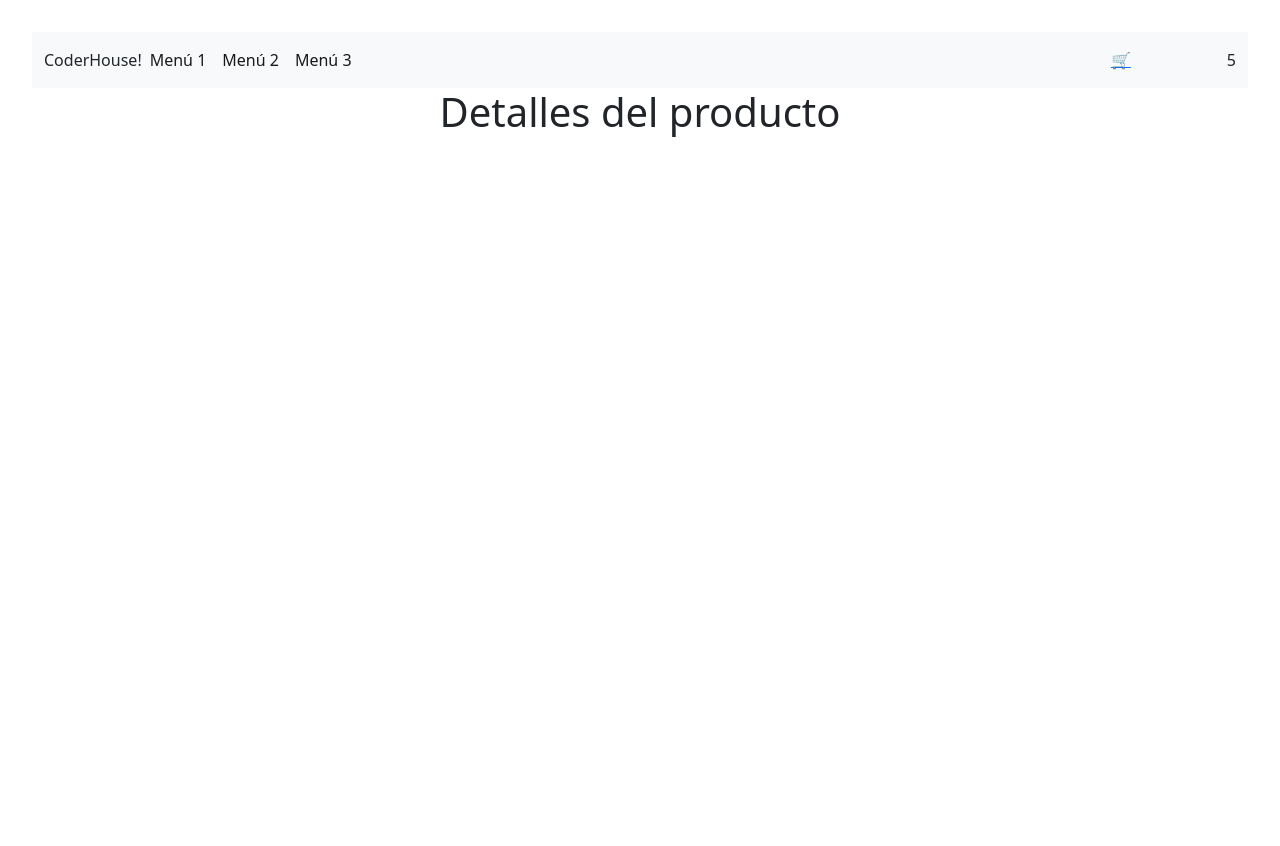
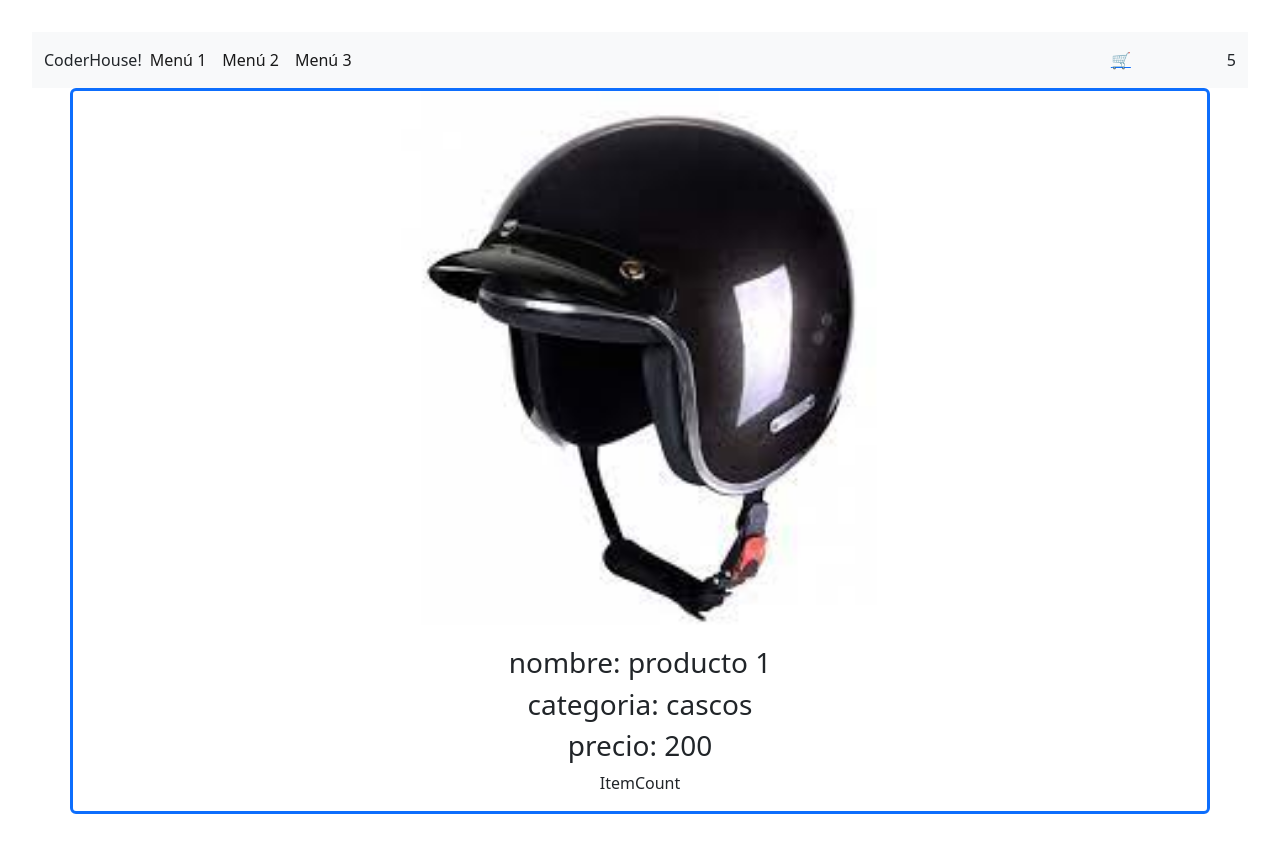
Before and after one commit to Zyurat/coderhreact, a React (Vite) app: page /detail/1 in a window 1280 px wide. Before the commit the page ends 800 px from the top, so only its background shows below. Built offline with nearby package versions, Linux system fonts and the light colour scheme.

Commit message:
Reactivado. Segunda preentrega terminada.

```diff
--- a/src/App.jsx
+++ b/src/App.jsx
@@ -1,7 +1,6 @@
 import {BrowserRouter, Routes, Route, Link, Navigate} from 'react-router-dom'
 import './App.css';
 import ItemDetailContainer from './components/ItemDetailContainer/ItemDetailContainer';
-
 import ItemListContainer from './components/ItemListContainer/ItemListContainer';
 import Navbar from './components/Navbar/Navbar';
 
--- /dev/null
+++ b/src/components/ItemCount/ItemCount.jsx
@@ -0,0 +1,5 @@
+const ItemCount= () =>{return <p>ItemCount</p>
+
+}
+
+export default ItemCount
--- a/src/components/ItemDetailContainer/ItemDetailContainer.jsx
+++ b/src/components/ItemDetailContainer/ItemDetailContainer.jsx
@@ -2,32 +2,37 @@ import { useEffect } from 'react'
 import { useState } from 'react'
 import { Link, useParams } from 'react-router-dom'
 import { gFetch } from '../helper/gFetch'
+import ItemCount from '../ItemCount/ItemCount'
 import ItemListContainer from '../ItemListContainer/ItemListContainer'
 
-function ItemDetailContainer(product) {
-    const {id} =useParams()
 
-    useEffect(()=> {
+const ItemDetailContainer = () =>{
+    const [product, setProduct] = useState({})
+
+    const {productId} = useParams()
+
+    useEffect(()=>{
         gFetch()
-            .then(resolve => setProduct(resolve.find(product => product.id == id)))
-            .catch(fail => console.log(fail))
-            .finally(() => setLoading(false))
+        .then(respProd => setProduct(respProd.find(prod => prod.id === productId)))
+        .catch(err=> console.log(err))
     })
-    return(
-    <div className="row">
-    <h1>Detalles del producto</h1>
-    <div className="col-6">
-            <img src={product.picture}/>
-            <span>{product.name}</span>
-            <span>{product.price}</span>
-            <span>{product.stock}</span>
-    </div>
+    console.log('product', product)
+    return (
+        <div className="container border border-3 border-primary rounded">
+            <div className="row">
+                <div classname="col">
+                    <img className="w-50" src={product.picture} alt='Foto producto'/>
+                    <h3>nombre: {product.name}</h3>
+                    <h3>categoria: {product.category}</h3>
+                    <h3>precio: {product.price}</h3>
+                </div>
+                <div classname="col">
+                    <ItemCount/>
+                </div>
+            </div>
+        </div>
+    )
+}
 
 
-
-
-</div>)
-
-}
-
 export default ItemDetailContainer
```
Also changed, not shown: 1 other file (tests, documents, lock files or other folders).
